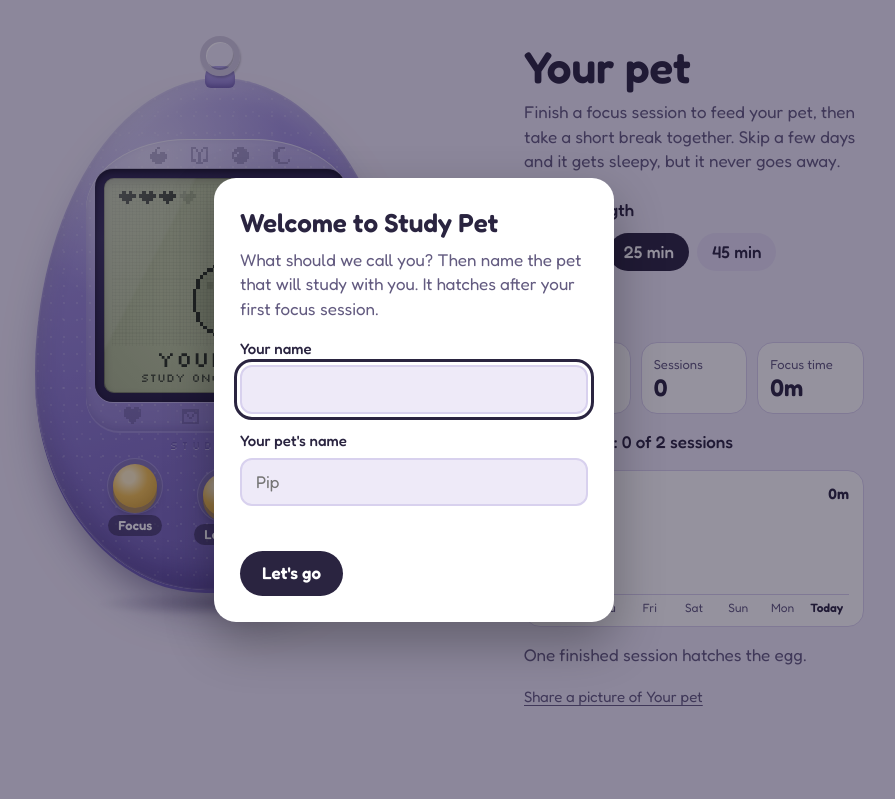
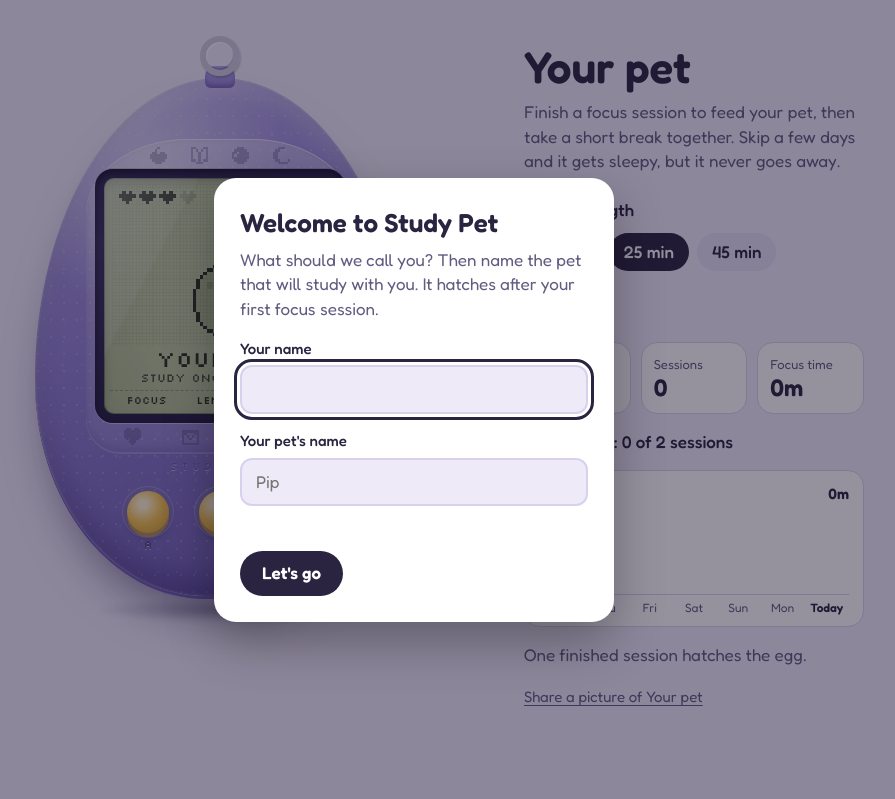
Before and after one commit to ericrangel776/study-pet, a website with bundled scripts: page index.html in a window 1280 px wide. Shown: the top 799 px of the page, without its empty margins (226-1121 px from the left). Built offline with nearby package versions, Linux system fonts and the light colour scheme.

Commit message:
Keep the buttons fixed and show their actions on the screen
The button labels used to change text under each button (Focus, Stop,
Sure?, Next round...), and since each button was as wide as its label,
the buttons shifted as the pet's state changed.

Now, like the real toy, the three buttons are identical and fixed in
a straight row, with engraved A, B and C. A soft-key row at the bottom
of the screen names each button's current action, lined up above its
button, and dims when the button can't be used. Each button's
accessible name follows its soft key. Buttons scale down on narrow
phones so their sockets never touch, and "Next round" became "Next" so
every label fits.

```diff
--- a/index.html
+++ b/index.html
@@ -32,15 +32,18 @@
               <div class="big" id="big"></div>
               <div class="small" id="small"></div>
             </div>
+            <div class="softkeys" aria-hidden="true">
+              <span id="focusLbl">Focus</span><span id="lengthLbl">Length</span><span id="patLbl">Pat</span>
+            </div>
           </div>
         </div>
         <ul class="icons" id="iconsBottom" aria-hidden="true"></ul>
       </div>
       <p class="brand" aria-hidden="true">Study Pet</p>
       <div class="keys">
-        <button class="key" id="keyFocus"><span class="dot"></span><span class="lbl" id="focusLbl">Focus</span></button>
-        <button class="key" id="keyLength"><span class="dot"></span><span class="lbl" id="lengthLbl">Length</span></button>
-        <button class="key" id="keyPat"><span class="dot"></span><span class="lbl" id="patLbl">Pat</span></button>
+        <button class="key" id="keyFocus" aria-label="Focus"><span class="dot"></span><span class="engrave" aria-hidden="true">A</span></button>
+        <button class="key" id="keyLength" aria-label="Length"><span class="dot"></span><span class="engrave" aria-hidden="true">B</span></button>
+        <button class="key" id="keyPat" aria-label="Pat"><span class="dot"></span><span class="engrave" aria-hidden="true">C</span></button>
       </div>
     </div>
   </div>
--- a/src/ui.js
+++ b/src/ui.js
@@ -180,10 +180,15 @@ function render() {
   $("patLbl").textContent = m === "break" ? "Catch" : "Pat";
 
   $("focusLbl").textContent = state.active ? (now < stopArmed ? "Sure?" : "Stop")
-                            : state.onBreak ? "Next round" : "Focus";
+                            : state.onBreak ? "Next" : "Focus";   // six letters at most: they sit on the screen above each button
   // During a session the middle key pauses (once) and resumes.
   $("lengthLbl").textContent = !state.active ? "Length" : state.active.pausedAt ? "Resume" : "Pause";
   $("keyLength").disabled = !!state.active && state.active.pauseUsed && !state.active.pausedAt;
+  // The screen's soft-key labels name each button's current action; screen readers get the same name.
+  [["keyFocus", "focusLbl"], ["keyLength", "lengthLbl"], ["keyPat", "patLbl"]].forEach(([key, lbl]) => {
+    $(key).setAttribute("aria-label", $(lbl).textContent);
+    $(lbl).classList.toggle("off", $(key).disabled);
+  });
   document.querySelectorAll("#chips input").forEach(i => { i.disabled = !!state.active; i.checked = +i.value === state.length; });
 
   $("petName").textContent = nameOr();
--- a/styles.css
+++ b/styles.css
@@ -91,20 +91,26 @@ main{max-width:940px;margin:0 auto;padding:44px 20px 56px;display:grid;
 .brand{margin:7px 0 0;font-family:"Silkscreen","Courier New",monospace;font-size:11px;letter-spacing:.32em;text-transform:uppercase;
   color:var(--shell-lo);text-shadow:0 1px 0 rgba(255,255,255,.45)}
 
-/* three domed buttons in sockets, in a gentle arc */
-.keys{display:flex;justify-content:center;align-items:flex-start;gap:9%;width:100%;margin-top:auto;padding-top:6px}
-.key{display:flex;flex-direction:column;align-items:center;gap:7px;background:none;border:0;padding:4px;cursor:pointer;border-radius:16px;color:inherit}
-.key:nth-child(2){margin-top:9px}
-.key .dot{position:relative;width:44px;height:44px;border-radius:50%;
-  background:radial-gradient(circle at 36% 30%, #FFF0C2 0 14%, var(--btn) 46%, var(--btn-lo) 100%);
-  box-shadow:0 0 0 5px rgba(30,15,80,.22),0 0 0 6px rgba(255,255,255,.22),0 5px 0 var(--btn-lo),0 8px 10px rgba(0,0,0,.25);
+/* soft keys: the bottom row of the screen says what each button does right now */
+.softkeys{display:grid;grid-template-columns:repeat(3,1fr);margin:5px -2px 0;padding-top:4px;border-top:1px dashed rgba(40,51,31,.3);
+  font-family:"Silkscreen","Courier New",monospace;font-size:11px;line-height:1;color:var(--lcd-ink);text-align:center;text-transform:uppercase}
+.softkeys span{white-space:nowrap;overflow:hidden;text-overflow:clip}
+.softkeys span.off{opacity:.3}
+
+/* three identical buttons in fixed places, lined up under the soft keys, with engraved letters */
+.keys{display:grid;grid-template-columns:repeat(3,1fr);width:100%;margin-top:auto;padding:12px 26px 0;container-type:inline-size}   /* side padding matches the screen's inset */
+.key{justify-self:center;display:flex;flex-direction:column;align-items:center;gap:6px;background:none;border:0;padding:4px;cursor:pointer;border-radius:50%;color:inherit}
+/* full size where there's room; smaller on narrow phones so the sockets never touch */
+.key .dot{position:relative;width:min(42px, calc(100cqw / 3 - 22px));aspect-ratio:1;border-radius:50%;
+  background:radial-gradient(circle at 38% 32%, #FFF2CC 0 10%, var(--btn) 48%, var(--btn-lo) 100%);
+  box-shadow:0 0 0 4px rgba(30,15,80,.2),0 0 0 5px rgba(255,255,255,.2),0 4px 0 var(--btn-lo),0 6px 8px rgba(0,0,0,.22);
   transition:transform .08s,box-shadow .08s}
-.key:active .dot{transform:translateY(4px);
-  box-shadow:0 0 0 5px rgba(30,15,80,.22),0 0 0 6px rgba(255,255,255,.22),0 1px 0 var(--btn-lo),0 2px 4px rgba(0,0,0,.25)}
-.key .lbl{font-size:13px;font-weight:600;color:#FFFFFF;background:rgba(42,36,64,.55);border-radius:999px;padding:1px 10px;white-space:nowrap}
+.key:active .dot{transform:translateY(3px);
+  box-shadow:0 0 0 4px rgba(30,15,80,.2),0 0 0 5px rgba(255,255,255,.2),0 1px 0 var(--btn-lo),0 2px 3px rgba(0,0,0,.22)}
+.key .engrave{font-family:"Silkscreen","Courier New",monospace;font-size:12px;line-height:1;color:rgba(30,15,80,.55);text-shadow:0 1px 0 rgba(255,255,255,.4)}
 .key:disabled{cursor:not-allowed}
-.key:disabled .dot{filter:grayscale(.7) brightness(.85)}
-.key:focus-visible{outline:3px solid #FFFFFF;outline-offset:2px}
+.key:disabled .dot{filter:grayscale(.6) brightness(.9)}
+.key:focus-visible{outline:3px solid #FFFFFF;outline-offset:3px}
 @media (prefers-reduced-motion: reduce){.icons li{transition:none}}
 
 /* Side panel */
```
Also changed, not shown: e2e/app.spec.mjs (+24 -0 lines).
